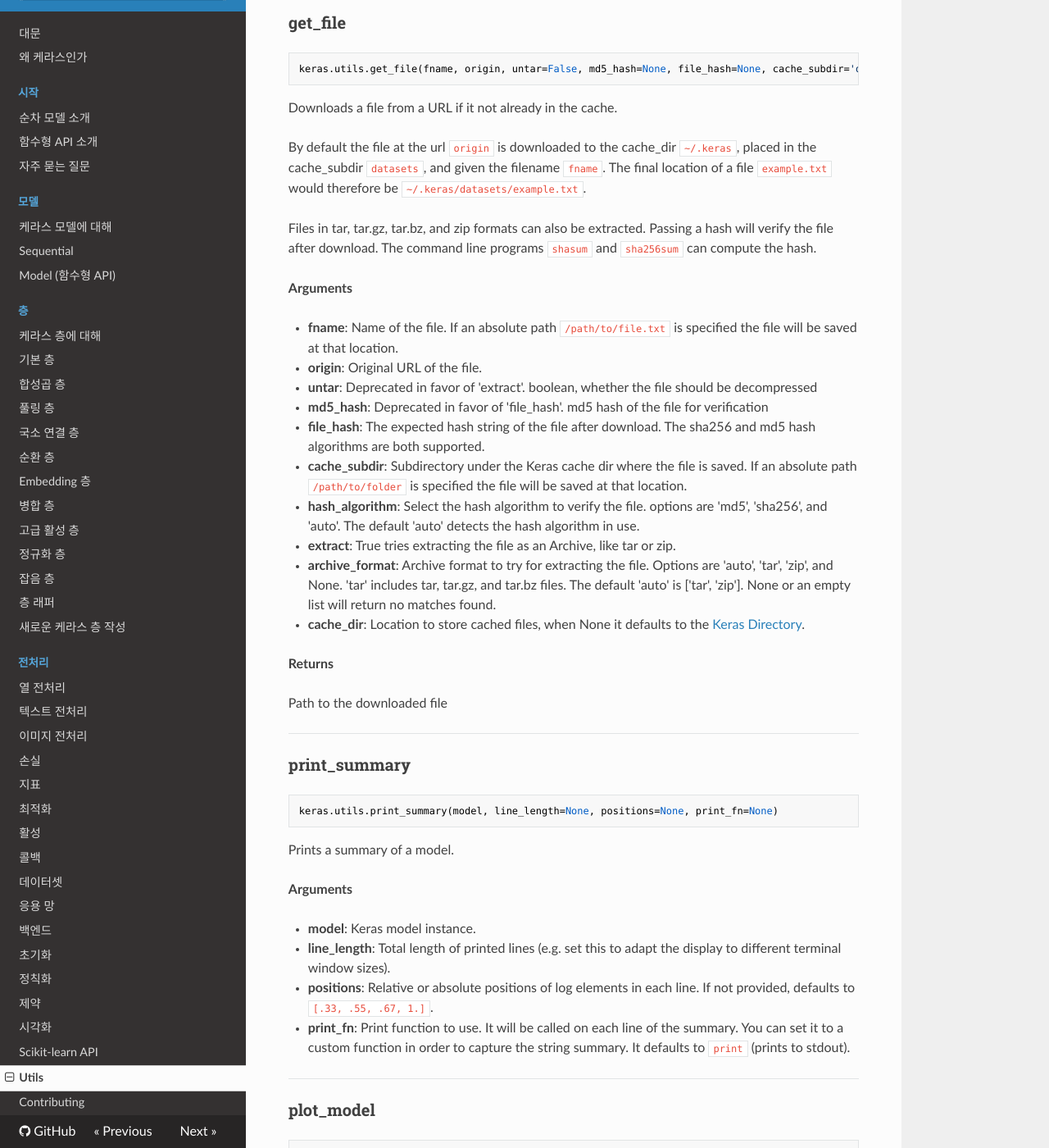
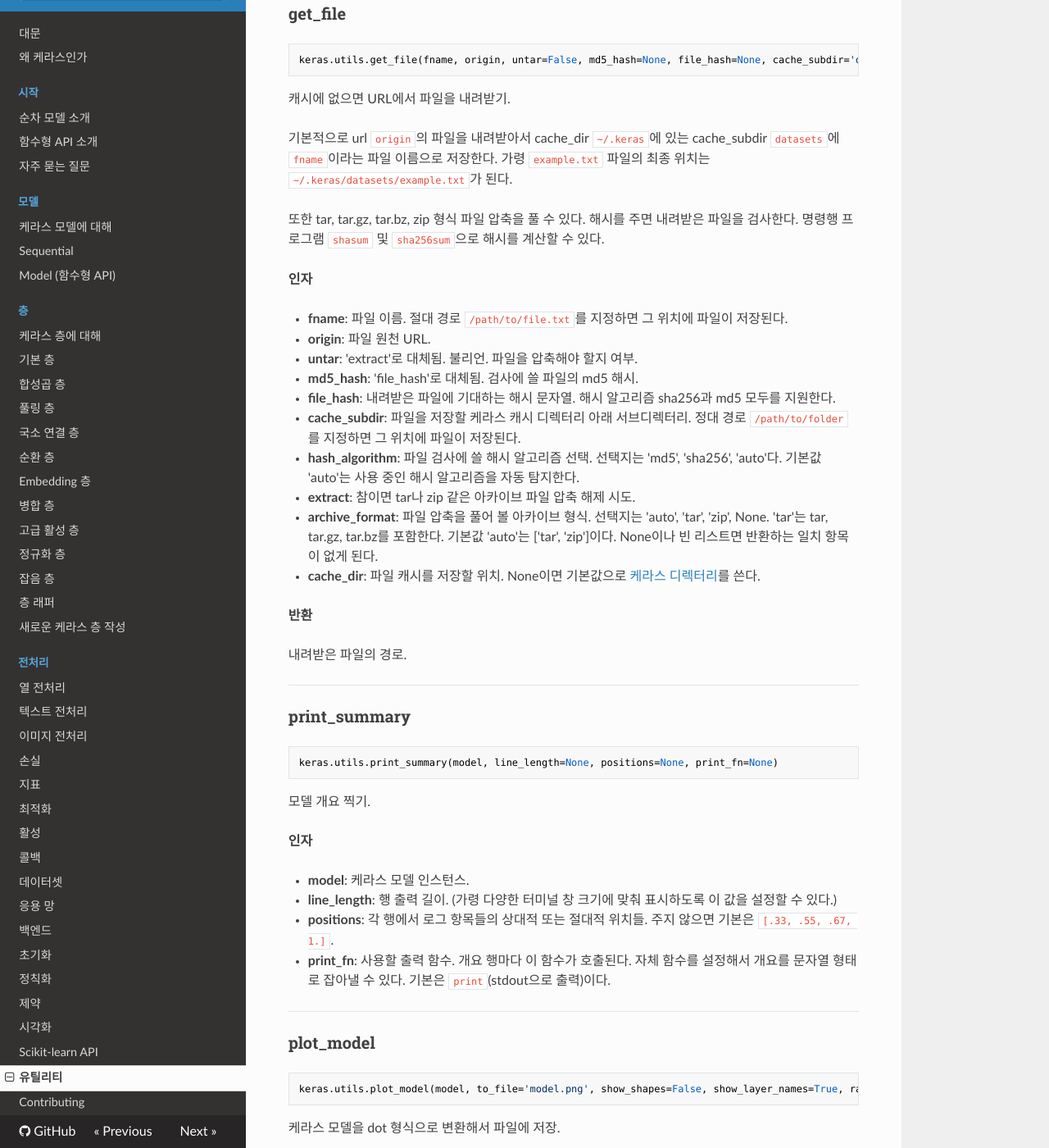
Before and after one commit to wariua/keras-docs-ko, an MkDocs documentation site: the page built from sources/utils.md, in a window 1280 px wide and 1400 px high, scrolled down 2939 px. Shown: the whole window at 82% size. Built offline with MkDocs 1.6.1, drawn with Linux system fonts in a browser that asks for light colours; nearby versions of some CDN libraries; old or Windows-style settings are respelled for this version of MkDocs; some of the changed text lies outside the part shown.

Commit message:
translated utils.md

````diff
--- a/mkdocs.yml
+++ b/mkdocs.yml
@@ -51,5 +51,5 @@ pages:
 - 제약: constraints.md
 - 시각화: visualization.md
 - Scikit-learn API: scikit-learn-api.md
-- Utils: utils.md
+- 유틸리티: utils.md
 - Contributing: contributing.md
--- a/sources/utils.md
+++ b/sources/utils.md
@@ -1,41 +1,40 @@
-<span style="float:right;">[[source]](https://github.com/keras-team/keras/blob/master/keras/utils/generic_utils.py#L21)</span>
+<span style="float:right;">[[소스]](https://github.com/keras-team/keras/blob/master/keras/utils/generic_utils.py#L21)</span>
 ### CustomObjectScope
 
 ```python
 keras.utils.CustomObjectScope()
 ```
 
-Provides a scope that changes to `_GLOBAL_CUSTOM_OBJECTS` cannot escape.
+`_GLOBAL_CUSTOM_OBJECTS`에 대한 변경 내용이 빠져나가지 못하는 스코프 만들기
 
-Code within a `with` statement will be able to access custom objects
-by name. Changes to global custom objects persist
-within the enclosing `with` statement. At end of the `with` statement,
-global custom objects are reverted to state
-at beginning of the `with` statement.
+`with` 문 내의 코드에서 커스텀 객체를 이름으로 접근할 수 있게 된다.
+전역 커스텀 객체 세트에 대한 변경 사항이 `with` 문으로 감싼 범위 내에서
+유지된다. `with` 문이 끝나면 전역 커스텀 객체 세트가 `with` 문
+시작 시점의 상태로 되돌아간다.
 
-__Example__
+__예시__
 
 
-Consider a custom object `MyObject` (e.g. a class):
+커스텀 객체 `MyObject`(가령 어떤 클래스)가 있을 때,
 
 ```python
 with CustomObjectScope({'MyObject':MyObject}):
     layer = Dense(..., kernel_regularizer='MyObject')
-    # save, load, etc. will recognize custom object by name
+    # save, load 등에서 커스텀 객체를 이름으로 인식하게 됨
 ```
 
 ----
 
-<span style="float:right;">[[source]](https://github.com/keras-team/keras/blob/master/keras/utils/io_utils.py#L16)</span>
+<span style="float:right;">[[소스]](https://github.com/keras-team/keras/blob/master/keras/utils/io_utils.py#L16)</span>
 ### HDF5Matrix
 
 ```python
 keras.utils.HDF5Matrix(datapath, dataset, start=0, end=None, normalizer=None)
 ```
 
-Representation of HDF5 dataset to be used instead of a Numpy array.
+Numpy 배열 대신 사용할 HDF5 데이터셋 표현.
 
-__Example__
+__예시__
 
 
 ```python
@@ -43,46 +42,46 @@ x_data = HDF5Matrix('input/file.hdf5', 'data')
 model.predict(x_data)
 ```
 
-Providing `start` and `end` allows use of a slice of the dataset.
+`start`와 `end`를 주면 데이터셋 일부만 쓸 수 있다.
 
-Optionally, a normalizer function (or lambda) can be given. This will
-be called on every slice of data retrieved.
+선택적으로 정규화 함수(또는 람다)를 줄 수 있다. 가져오는 데이터의
+조각마다 호출된다.
 
-__Arguments__
+__인자__
 
-- __datapath__: string, path to a HDF5 file
-- __dataset__: string, name of the HDF5 dataset in the file specified
-    in datapath
-- __start__: int, start of desired slice of the specified dataset
-- __end__: int, end of desired slice of the specified dataset
-- __normalizer__: function to be called on data when retrieved
+- __datapath__: 문자열. HDF5 파일 경로.
+- __dataset__: 문자열. datapath에 지정한 파일 내의 HDF5 데이터셋
+    이름.
+- __start__: int. 지정한 데이터셋에서 원하는 부분 시작점.
+- __end__: int. 지정한 데이터셋에서 원하는 부분 끝점.
+- __normalizer__: 가져온 데이터마다 호출할 함수.
 
-__Returns__
+__반환__
 
-An array-like HDF5 dataset.
+배열 같은 HDF5 데이터셋.
 
 ----
 
-<span style="float:right;">[[source]](https://github.com/keras-team/keras/blob/master/keras/utils/data_utils.py#L302)</span>
+<span style="float:right;">[[소스]](https://github.com/keras-team/keras/blob/master/keras/utils/data_utils.py#L302)</span>
 ### Sequence
 
 ```python
 keras.utils.Sequence()
 ```
 
-Base object for fitting to a sequence of data, such as a dataset.
+데이터셋 같은 데이터 열을 나눠 제공하기 위한 기반 클래스.
 
-Every `Sequence` must implement the `__getitem__` and the `__len__` methods.
-If you want to modify your dataset between epochs you may implement `on_epoch_end`.
-The method `__getitem__` should return a complete batch.
+모든 `Sequence`는 `__getitem__` 메소드와 `__len__` 메소드를 구현해야 한다.
+에포크 사이에서 데이터셋을 변경하고 싶다면 `on_epoch_end`를 구현할 수 있다.
+`__getitem__` 메소드에선 꽉 채운 배치를 반환하는 게 좋다.
 
-__Notes__
+__주의__
 
 
-`Sequence` are a safer way to do multiprocessing. This structure guarantees that the network will only train once
- on each sample per epoch which is not the case with generators.
+다중 프로세싱을 더 안전하게 하는 방법이 `Sequence`다. 이 구조를 쓰면 망에서
+에포크마다 각 샘플을 한 번씩 훈련에 쓰는 게 보장된다. 제너레이터에선 그렇지 않다.
 
-__Examples__
+__예시__
 
 
 ```python
@@ -90,8 +89,8 @@ from skimage.io import imread
 from skimage.transform import resize
 import numpy as np
 
-# Here, `x_set` is list of path to the images
-# and `y_set` are the associated classes.
+# 여기서 `x_set`은 이미지 경로들의 리스트이고
+# `y_set`은 연계된 클래스들이다.
 
 class CIFAR10Sequence(Sequence):
 
@@ -121,20 +120,18 @@ keras.utils.to_categorical(y, num_classes=None)
 ```
 
 
-Converts a class vector (integers) to binary class matrix.
+클래스 벡터(정수들)를 이진 클래스 행렬로 변환.
 
-E.g. for use with categorical_crossentropy.
+그 결과를 categorical_crossentropy 등에 쓸 수 있다.
 
-__Arguments__
+__인자__
 
-- __y__: class vector to be converted into a matrix
-    (integers from 0 to num_classes).
-- __num_classes__: total number of classes.
+- __y__: 행렬로 변환할 클래스 벡터. (0에서 num_classes 사이 정수들)
+- __num_classes__: 클래스 수.
 
-__Returns__
+__반환__
 
-A binary matrix representation of the input. The classes axis
-is placed last.
+입력의 이진 행렬 표현. 클래스 축이 마지막에 위치한다.
 
 ----
 
@@ -146,17 +143,17 @@ keras.utils.normalize(x, axis=-1, order=2)
 ```
 
 
-Normalizes a Numpy array.
+Numpy 배열 정규화.
 
-__Arguments__
+__인자__
 
-- __x__: Numpy array to normalize.
-- __axis__: axis along which to normalize.
-- __order__: Normalization order (e.g. 2 for L2 norm).
+- __x__: 정규화할 Numpy 배열.
+- __axis__: 정규화할 축.
+- __order__: 정규화 차수. (가령 L2 norm이면 2)
 
-__Returns__
+__반환__
 
-A normalized copy of the array.
+정규화된 배열 사본.
 
 ----
 
@@ -168,46 +165,46 @@ keras.utils.get_file(fname, origin, untar=False, md5_hash=None, file_hash=None,
 ```
 
 
-Downloads a file from a URL if it not already in the cache.
+캐시에 없으면 URL에서 파일을 내려받기.
 
-By default the file at the url `origin` is downloaded to the
-cache_dir `~/.keras`, placed in the cache_subdir `datasets`,
-and given the filename `fname`. The final location of a file
-`example.txt` would therefore be `~/.keras/datasets/example.txt`.
+기본적으로 url `origin`의 파일을 내려받아서 cache_dir `~/.keras`에
+있는 cache_subdir `datasets`에 `fname`이라는 파일 이름으로 저장한다.
+가령 `example.txt` 파일의 최종 위치는 `~/.keras/datasets/example.txt`가
+된다.
 
-Files in tar, tar.gz, tar.bz, and zip formats can also be extracted.
-Passing a hash will verify the file after download. The command line
-programs `shasum` and `sha256sum` can compute the hash.
+또한 tar, tar.gz, tar.bz, zip 형식 파일 압축을 풀 수 있다. 해시를
+주면 내려받은 파일을 검사한다. 명령행 프로그램 `shasum` 및
+`sha256sum`으로 해시를 계산할 수 있다.
 
-__Arguments__
+__인자__
 
-- __fname__: Name of the file. If an absolute path `/path/to/file.txt` is
-    specified the file will be saved at that location.
-- __origin__: Original URL of the file.
-- __untar__: Deprecated in favor of 'extract'.
-    boolean, whether the file should be decompressed
-- __md5_hash__: Deprecated in favor of 'file_hash'.
-    md5 hash of the file for verification
-- __file_hash__: The expected hash string of the file after download.
-    The sha256 and md5 hash algorithms are both supported.
-- __cache_subdir__: Subdirectory under the Keras cache dir where the file is
-    saved. If an absolute path `/path/to/folder` is
-    specified the file will be saved at that location.
-- __hash_algorithm__: Select the hash algorithm to verify the file.
-    options are 'md5', 'sha256', and 'auto'.
-    The default 'auto' detects the hash algorithm in use.
-- __extract__: True tries extracting the file as an Archive, like tar or zip.
-- __archive_format__: Archive format to try for extracting the file.
-    Options are 'auto', 'tar', 'zip', and None.
-    'tar' includes tar, tar.gz, and tar.bz files.
-    The default 'auto' is ['tar', 'zip'].
-    None or an empty list will return no matches found.
-- __cache_dir__: Location to store cached files, when None it
-    defaults to the [Keras Directory](/faq/#where-is-the-keras-configuration-filed-stored).
+- __fname__: 파일 이름. 절대 경로 `/path/to/file.txt`를 지정하면
+    그 위치에 파일이 저장된다.
+- __origin__: 파일 원천 URL.
+- __untar__: 'extract'로 대체됨.
+    불리언. 파일을 압축해야 할지 여부.
+- __md5_hash__: 'file_hash'로 대체됨.
+    검사에 쓸 파일의 md5 해시.
+- __file_hash__: 내려받은 파일에 기대하는 해시 문자열.
+    해시 알고리즘 sha256과 md5 모두를 지원한다.
+- __cache_subdir__: 파일을 저장할 케라스 캐시 디렉터리 아래
+    서브디렉터리. 정대 경로 `/path/to/folder`를 지정하면
+    그 위치에 파일이 저장된다.
+- __hash_algorithm__: 파일 검사에 쓸 해시 알고리즘 선택.
+    선택지는 'md5', 'sha256', 'auto'다.
+    기본값 'auto'는 사용 중인 해시 알고리즘을 자동 탐지한다.
+- __extract__: 참이면 tar나 zip 같은 아카이브 파일 압축 해제 시도.
+- __archive_format__: 파일 압축을 풀어 볼 아카이브 형식.
+    선택지는 'auto', 'tar', 'zip', None.
+    'tar'는 tar, tar.gz, tar.bz를 포함한다.
+    기본값 'auto'는 ['tar', 'zip']이다.
+    None이나 빈 리스트면 반환하는 일치 항목이 없게 된다.
+- __cache_dir__: 파일 캐시를 저장할 위치. None이면 기본값으로
+    [케라스 디렉터리](/getting-started/faq/#_19)를 쓴다.
 
-__Returns__
+__반환__
 
-Path to the downloaded file
+내려받은 파일의 경로.
 
 ----
 
@@ -219,21 +216,21 @@ keras.utils.print_summary(model, line_length=None, positions=None, print_fn=None
 ```
 
 
-Prints a summary of a model.
+모델 개요 찍기.
 
-__Arguments__
+__인자__
 
-- __model__: Keras model instance.
-- __line_length__: Total length of printed lines
-    (e.g. set this to adapt the display to different
-    terminal window sizes).
-- __positions__: Relative or absolute positions of log elements in each line.
-    If not provided, defaults to `[.33, .55, .67, 1.]`.
-- __print_fn__: Print function to use.
-    It will be called on each line of the summary.
-    You can set it to a custom function
-    in order to capture the string summary.
-    It defaults to `print` (prints to stdout).
+- __model__: 케라스 모델 인스턴스.
+- __line_length__: 행 출력 길이.
+    (가령 다양한 터미널 창 크기에 맞춰 표시하도록 이 값을
+    설정할 수 있다.)
+- __positions__: 각 행에서 로그 항목들의 상대적 또는 절대적 위치들.
+    주지 않으면 기본은 `[.33, .55, .67, 1.]`.
+- __print_fn__: 사용할 출력 함수.
+    개요 행마다 이 함수가 호출된다.
+    자체 함수를 설정해서 개요를 문자열 형태로
+    잡아낼 수 있다.
+    기본은 `print`(stdout으로 출력)이다.
 
 ----
 
@@ -245,18 +242,18 @@ keras.utils.plot_model(model, to_file='model.png', show_shapes=False, show_layer
 ```
 
 
-Converts a Keras model to dot format and save to a file.
+케라스 모델을 dot 형식으로 변환해서 파일에 저장.
 
-__Arguments__
+__인자__
 
-- __model__: A Keras model instance
-- __to_file__: File name of the plot image.
-- __show_shapes__: whether to display shape information.
-- __show_layer_names__: whether to display layer names.
-- __rankdir__: `rankdir` argument passed to PyDot,
-    a string specifying the format of the plot:
-    'TB' creates a vertical plot;
-    'LR' creates a horizontal plot.
+- __model__: 케라스 모델 인스턴스.
+- __to_file__: plot 이미지 파일 이름.
+- __show_shapes__: 형태 정보 표시할지 여부.
+- __show_layer_names__: 층 이름 표시할지 여부.
+- __rankdir__: PyDot에 주는 `rankdir` 인자이며
+    도표 형식을 지정하는 문자열이다.
+    'TB'는 수직 방향 도표를 만들고
+    'LR'은 수평 방향 도표를 만든다.
 
 ----
 
@@ -268,60 +265,58 @@ keras.utils.multi_gpu_model(model, gpus=None, cpu_merge=True, cpu_relocation=Fal
 ```
 
 
-Replicates a model on different GPUs.
+모델을 여러 GPU로 복제.
 
-Specifically, this function implements single-machine
-multi-GPU data parallelism. It works in the following way:
+구체적으로 이 함수는 단일 머신 다중 GPU 데이터 병렬
+처리를 구현한다. 다음처럼 동작한다.
 
-- Divide the model's input(s) into multiple sub-batches.
-- Apply a model copy on each sub-batch. Every model copy
-is executed on a dedicated GPU.
-- Concatenate the results (on CPU) into one big batch.
+- 모델의 입력(들)을 여러 배치 조각으로 나눈다.
+- 각 배치 조각에 모델 사본을 적용한다. 각 모델 사본은
+별도 GPU 상에서 실행된다.
+- 결과물을 (CPU에서) 큰 배치 하나로 합친다.
 
-E.g. if your `batch_size` is 64 and you use `gpus=2`,
-then we will divide the input into 2 sub-batches of 32 samples,
-process each sub-batch on one GPU, then return the full
-batch of 64 processed samples.
+가령 `batch_size`가 64인데 `gpus=2`를 쓰면 입력을 32개
+표본으로 된 배치 조각 2개로 나누고, 각 GPU에서
+배치 조각 하나씩을 처리하고, 처리한 64개 표본으로 된
+전체 배치를 반환한다.
 
-This induces quasi-linear speedup on up to 8 GPUs.
+8개 GPU까지 준선형으로 속도가 올라간다.
 
-This function is only available with the TensorFlow backend
-for the time being.
+현재 이 함수는 텐서플로우 백엔드에만 사용 가능하다.
 
-__Arguments__
+__인자__
 
-- __model__: A Keras model instance. To avoid OOM errors,
-    this model could have been built on CPU, for instance
-    (see usage example below).
-- __gpus__: Integer >= 2 or list of integers, number of GPUs or
-    list of GPU IDs on which to create model replicas.
-- __cpu_merge__: A boolean value to identify whether to force
-    merging model weights under the scope of the CPU or not.
-- __cpu_relocation__: A boolean value to identify whether to
-    create the model's weights under the scope of the CPU.
-    If the model is not defined under any preceding device
-    scope, you can still rescue it by activating this option.
+- __model__: 케라스 모델 인스턴스. OOM 오류를 피하기 위해
+    가령 이 모델을 CPU 상에 구성할 수도 있을 것이다.
+    (아래의 사용례 참고.)
+- __gpus__: 2 이상의 정수 또는 정수들의 리스트. GPU 개수
+    또는 모델 사본을 생성할 GPU들의 ID 목록.
+- __cpu_merge__: 모델 가중치 병합을 CPU 영역에서 하도록
+    강제할지 여부를 나타내는 불리언 값.
+- __cpu_relocation__: 모델의 가중치를 CPU 영역에서 생성할지
+    여부를 나타내는 불리언 값. 앞선 장치 영역들에서 모델에
+    정의되지 않더라도 이 옵션을 켜서 대처할 수 있다.
 
-__Returns__
+__반환__
 
-A Keras `Model` instance which can be used just like the initial
-`model` argument, but which distributes its workload on multiple GPUs.
+케라스`Model` 인스턴스. 첫 번째 인자 `model`처럼 사용할 수 있으면서도
+작업을 여러 GPU로 분산시켜 준다.
 
-__Example 1 - Training models with weights merge on CPU__
+__예시 1 - CPU에서 가중치 병합 방식으로 모델 훈련시키기__
 
 $Example_2_-_Training_models_with_weights_merge_on_CPU_using_cpu_relocation$0
 
-__Example 2 - Training models with weights merge on CPU using cpu_relocation__
+__예시 2 - CPU에서 가중치 병합 방식으로 cpu_relocation 써서 모델 훈련시키기__
 
 $Example_2_-_Training_models_with_weights_merge_on_CPU_using_cpu_relocation$1
 
-__Example 3 - Training models with weights merge on GPU (recommended for NV-link)__
+__예시 3 - GPU에서 가중치 병합 방식으로 모델 훈련시키기 (NV-링크 사용 시 권장)__
 
 $Example_2_-_Training_models_with_weights_merge_on_CPU_using_cpu_relocation$2
 
-__On model saving__
+__모델 저장에 대해__
 
 
-To save the multi-gpu model, use `.save(fname)` or `.save_weights(fname)`
-with the template model (the argument you passed to `multi_gpu_model`),
-rather than the model returned by `multi_gpu_model`.
+다중 GPU 모델을 저장할 때는 `multi_gpu_model`이 반환한 모델이 아니라
+템플릿 모델(`multi_gpu_model`에 준 인자)을 `.save(fname)` 내지
+`.save_weights(fname)`에 사용해야 한다.
````
